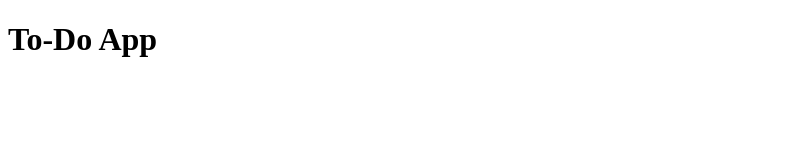
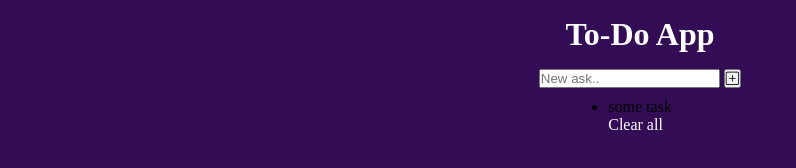
Before and after one commit to Nittanando/crud_js, a plain HTML site: page TO_DO/index.html in a window 1280 px wide. Shown: the whole page, without its empty margins (0-796 px from the left). Drawn offline with nearby package versions, Linux system fonts and the light colour scheme.

Commit message:
to do app initiated

```diff
--- a/TO_DO/index.html
+++ b/TO_DO/index.html
@@ -4,10 +4,26 @@
     <meta charset="UTF-8" />
     <meta http-equiv="X-UA-Compatible" content="IE=edge" />
     <meta name="viewport" content="width=device-width, initial-scale=1.0" />
-    <title>Document</title>
+    <title>To Do App</title>
+    <link
+      rel="stylesheet"
+      href="https://cdn.jsdelivr.net/npm/bootstrap-icons@1.3.0/font/bootstrap-icons.css"
+    />
+    <link rel="stylesheet" href="./syle.css" />
   </head>
   <body>
     <h1>To-Do App</h1>
-    <div class="main_container"></div>
+    <div class="main_container">
+      <form action="">
+        <input type="text" placeholder="New ask.." />
+        <button><i class="bi bi-plus-square"></i></button>
+      </form>
+      <div class="to_do_list">
+        <ul>
+          <li>some task</li>
+        </ul>
+        <a href="">Clear all</a>
+      </div>
+    </div>
   </body>
 </html>
--- a/TO_DO/syle.css
+++ b/TO_DO/syle.css
@@ -0,0 +1,26 @@
+* {
+  margin: 0;
+  padding: 0;
+  box-sizing: border-box;
+}
+body {
+  background-color: rgb(50, 12, 85);
+}
+h1 {
+  color: white;
+  text-align: center;
+  margin: 1rem;
+}
+.main_container {
+  display: flex;
+  flex-direction: column;
+  align-items: center;
+  justify-content: center;
+}
+.to_do_list {
+  margin: 10px;
+}
+a {
+  text-decoration: none;
+  color: white;
+}
```
